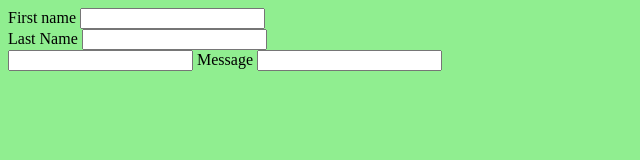
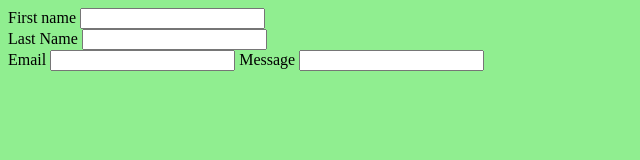
Before and after one commit to Raymond-Bilodeau-Personal-Website/My-Personal-Website, a plain HTML site: page Contact.html in a window 1280 px wide. Shown: the whole page, without its empty margins (0-640 px from the left). Drawn offline with Linux system fonts and the light colour scheme.

Commit message:
Add label for email textboc and br lines

```diff
--- a/Contact.html
+++ b/Contact.html
@@ -15,7 +15,7 @@
         <label for="lname">Last Name</label>
         <input type="text" name="" id=""><br>
 
-        <label for="email"></label>
+        <label for="email">Email</label>
         <input type="email" name="" id="">
 
         <label for="message">Message</label>
```
